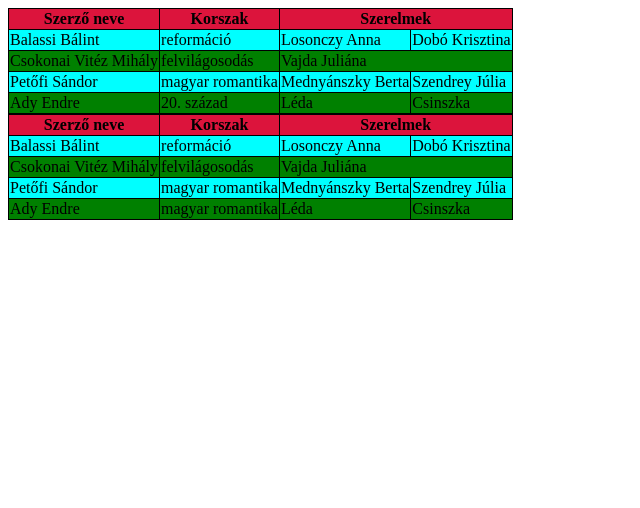
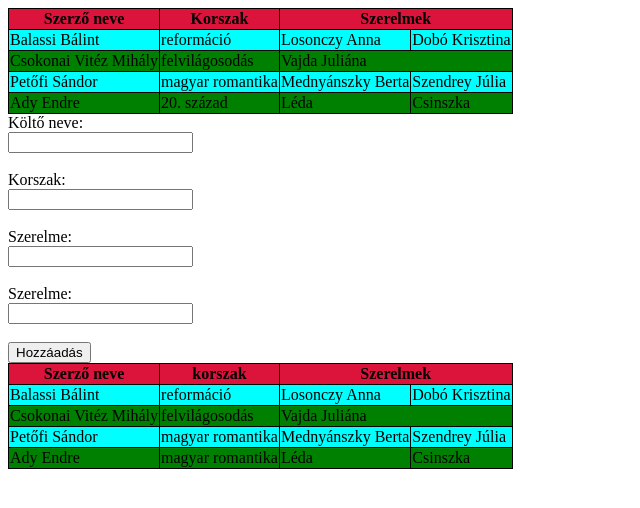
Before and after one commit to SylasAngel/javascript_func, a plain HTML site: page table_col/index.html in a window 1280 px wide. Shown: the whole page, without its empty margins (0-640 px from the left). Drawn offline with Linux system fonts and the light colour scheme.

Commit message:
táblázat function

```diff
--- a/table_col/hazifeladat.js
+++ b/table_col/hazifeladat.js
@@ -35,13 +35,9 @@ table.appendChild(thead)
 const tr = document.createElement('tr')
 thead.appendChild(tr)
 
-const th = document.createElement('th')
-tr.appendChild(th)
-th.innerText = 'Szerző neve';
+createCellElement('th','Szerző neve',tr)
 
-const th2 = document.createElement('th')
-tr.appendChild(th2)
-th2.innerText = 'Korszak';
+createCellElement('th','korszak',tr)
 
 const th3 = document.createElement('th')
 tr.appendChild(th3)
@@ -74,3 +70,16 @@ for(const sz of arr)
         td6.colSpan = 2;
     }
 }
+/**
+ *
+ * @param {string} cellType -td vagy th
+ * @param {string} cellContent -innertext tartalom
+ * @param {HTMLTableRowElement} cellRow -melyik sorhoz csatoljuk hozzá
+ */
+function createCellElement(cellType,cellContent,cellRow)
+{
+    const cell = document.createElement(cellType)
+    cellRow.appendChild(cell)
+    cell.innerText = cellContent
+
+}
--- a/table_col/index.html
+++ b/table_col/index.html
@@ -38,6 +38,22 @@
                 </tr>
             </tbody>
         </table>
+
+        <form id="form">
+    <label for="kolto_nev">Költő neve:</label><br>
+    <input type="text" id="kolto_nev" name="kolto_nev"><br><br>
+
+    <label for="korszak">Korszak:</label><br>
+    <input type="text" id="korszak" name="korszak"><br><br>
+
+    <label for="szerelem1">Szerelme:</label><br>
+    <input type="text" id="szerelem1" name="szerelem1"><br><br>
+
+    <label for="szerelem2">Szerelme:</label><br>
+    <input type="text" id="szerelem2" name="szerelem2"><br><br>
+
+    <button>Hozzáadás</button>
+</form>
         <script src="hazifeladat.js"></script>
 </body>
 </html>
```
